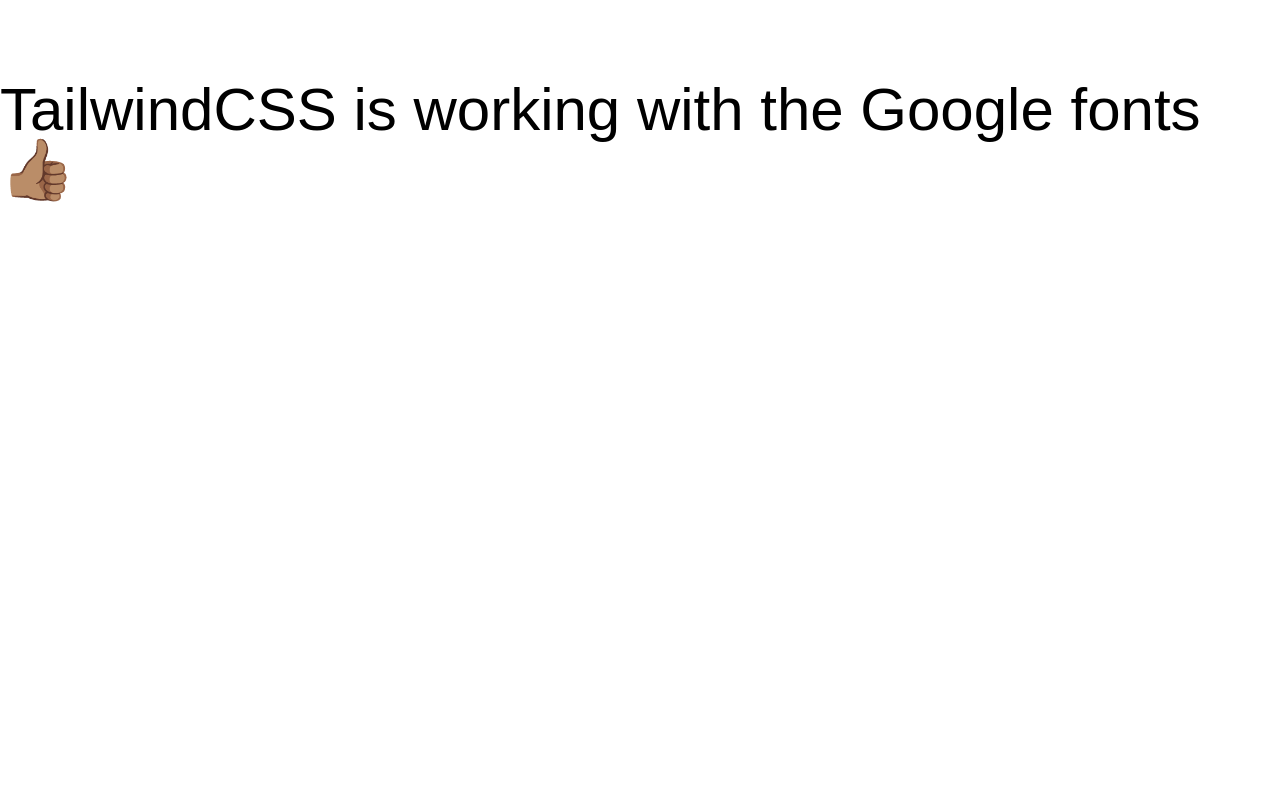
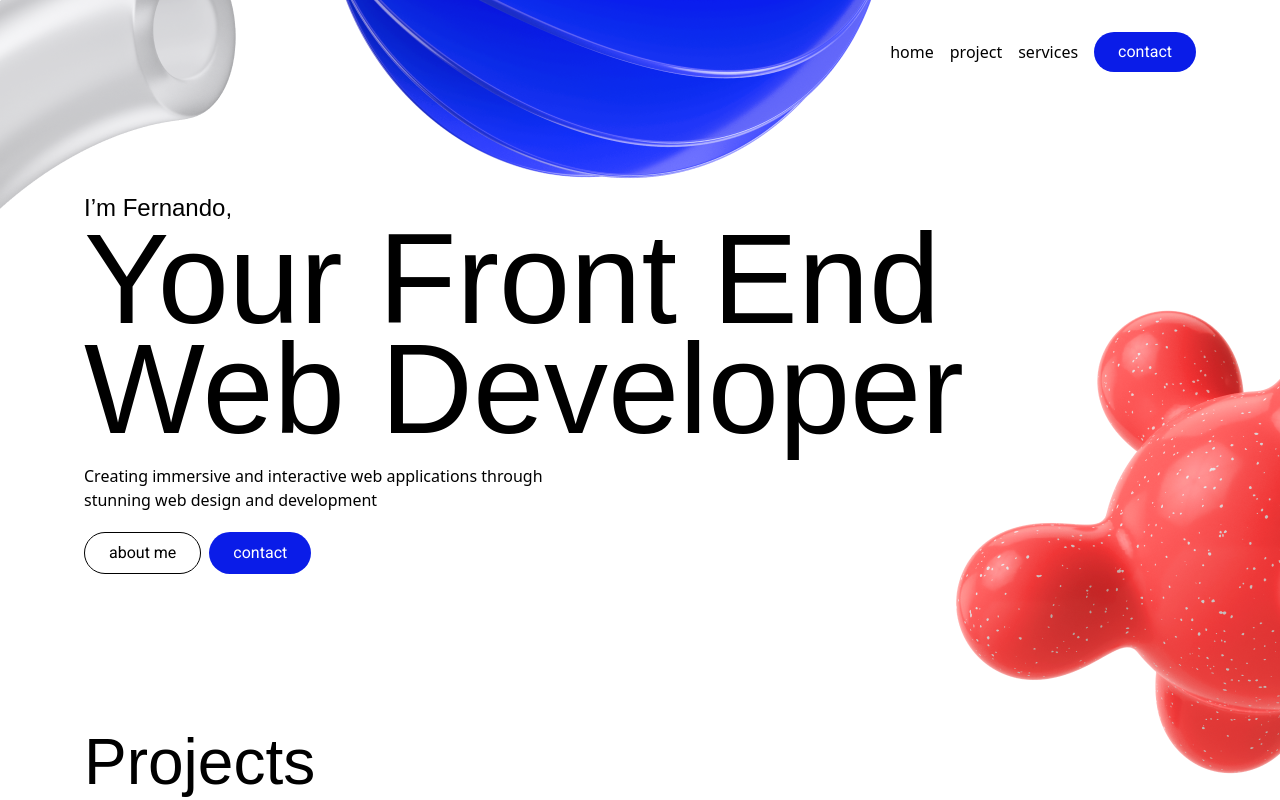
Before and after one commit to ferlarag/personal-portfolio, a React (Vite) app: page / in a window 1280 px wide. Shown: the top 800 px of the page. Built offline with nearby package versions, Linux system fonts and the light colour scheme; a web font is replaced by a local one.

Commit message:
Main page building

```diff
--- a/src/App.jsx
+++ b/src/App.jsx
@@ -1,7 +1,20 @@
+import Banner from "./components/Banner"
+import Form from "./components/Form"
+import MainGrid from "./components/MainGrid"
+import Nav from "./components/Nav"
+import Projects from "./components/Projects"
+import Skills from "./components/Skills"
+
 function App() {
   return (
-    <div className="flex justify-center mt-20">
-      <h1 className="text-6xl font-Tilt">TailwindCSS is working with the Google fonts 👍🏽</h1>
+    <div className="overflow-x-hidden">
+      <Nav />
+      <MainGrid>
+        <Banner />
+        <Projects />
+        <Skills />
+        <Form />
+      </MainGrid>
     </div>
   )
 }
--- /dev/null
+++ b/src/components/Banner.jsx
@@ -0,0 +1,29 @@
+import pringles from "../assets/Pringles.png"
+import metaball from "../assets/Metaball.png"
+import tube from "../assets/Tube.png"
+import Button from "./Button"
+
+const Banner = () => {
+    return(
+        <div className="mt-48 relative">
+            <h3 className="text-2xl font-Tilt">I’m Fernando,</h3>
+            <h1 className="font-Tilt text-9xl leading-[110px]">Your Front End Web Developer</h1>
+            <p className="max-w-[500px] pt-5">Creating immersive and interactive web applications through stunning web design and development</p>
+            <div className="pt-5 flex gap-2">
+                <Button
+                    label="about me"
+                    type="secondary"
+                />
+                <Button
+                    label="contact"
+                    type="main"
+                />
+            </div>
+            <img className="absolute top-[-275px] left-[-350px]" src={tube} alt="Tube" />
+            <img className="absolute top-[-625px] left-[175px]" src={pringles} alt="Pringles" />
+            <img className="absolute bottom-[-200px] right-[-300px]" src={metaball} alt="Metaball" />
+        </div>
+    )
+}
+
+export default Banner
--- /dev/null
+++ b/src/components/Form.jsx
@@ -0,0 +1,11 @@
+import Header2 from "./Header2"
+
+const Form = () => {
+    return(
+        <>
+            <Header2 title="How can I help you?"/>
+        </>
+    )
+}
+
+export default Form
--- /dev/null
+++ b/src/components/Nav.jsx
@@ -0,0 +1,19 @@
+import Button from "./Button"
+import MainGrid from "./MainGrid"
+
+const Nav = () => {
+    return(
+        <nav className="py-8 fixed top-0 z-10 w-full">
+            <MainGrid>
+                <ul className="flex items-center gap-4 justify-end">
+                    <li>home</li>
+                    <li>project</li>
+                    <li>services</li>
+                    <li><Button label="contact" type="main"/></li>
+                </ul>
+            </MainGrid>
+        </nav>
+    )
+}
+
+export default Nav
--- /dev/null
+++ b/src/components/Projects.jsx
@@ -0,0 +1,15 @@
+import Grid2x2 from "./Grid2x2"
+import Header2 from "./Header2"
+
+const Projects = () => {
+    return(
+        <>
+            <Header2 title="Projects"/>
+            <Grid2x2>
+
+            </Grid2x2>
+        </>
+    )
+}
+
+export default Projects
--- /dev/null
+++ b/src/components/SkillCard.jsx
@@ -0,0 +1,23 @@
+import Button from "./Button"
+
+const SkillCard = ({title, image, text, button, btnLabel}) => {
+
+    const btn = () => {
+        return(button ? (<Button label={btnLabel} type="main"/>) : null)
+    }
+
+    return(
+        <div className="rounded-3xl border border-neutral-400 flex gap-11 p-7">
+            <div className="flex flex-col items-start gap-5">
+                <h2 className="font-Roboto font-bold text-4xl">{title}</h2>
+                <p className="font-Roboto">{text}</p>
+                {btn()}
+            </div>
+            <div className="ml-auto self-center">
+                <img src={image} alt="icon" />
+            </div>
+        </div>
+    )
+}
+
+export default SkillCard
--- /dev/null
+++ b/src/components/Skills.jsx
@@ -0,0 +1,45 @@
+import Grid2x2 from "./Grid2x2";
+import SkillCard from "./SkillCard";
+import Header2 from "./Header2";
+import clap from "../assets/Clap.png"
+import coding from "../assets/Coding.png"
+import mouse from "../assets/Mouse.png"
+import note from "../assets/Note.png"
+
+const Skills = () => {
+    return(
+        <>
+            <Header2 title="Skills and Services"/>
+            <Grid2x2>
+                <SkillCard
+                    title="Design"
+                    text="Let me show you how easy and straight forward working with me is. I’ll run your through the whole process from idea to live website"
+                    button={false}
+                    image={note}
+                />
+                <SkillCard
+                    title="Development"
+                    text="Let me show you how easy and straight forward working with me is. I’ll run your through the whole process from idea to live website"
+                    button={false}
+                    image={coding}
+                />
+                <SkillCard
+                    title="Tech Stack"
+                    text="Let me show you how easy and straight forward working with me is. I’ll run your through the whole process from idea to live website"
+                    button={true}
+                    btnLabel="learn more"
+                    image={mouse}
+                />
+                <SkillCard
+                    title="How it works?"
+                    text="Let me show you how easy and straight forward working with me is. I’ll run your through the whole process from idea to live website"
+                    button={true}
+                    btnLabel="see how"
+                    image={clap}
+                />
+            </Grid2x2>
+        </>
+    )
+}
+
+export default Skills
```
